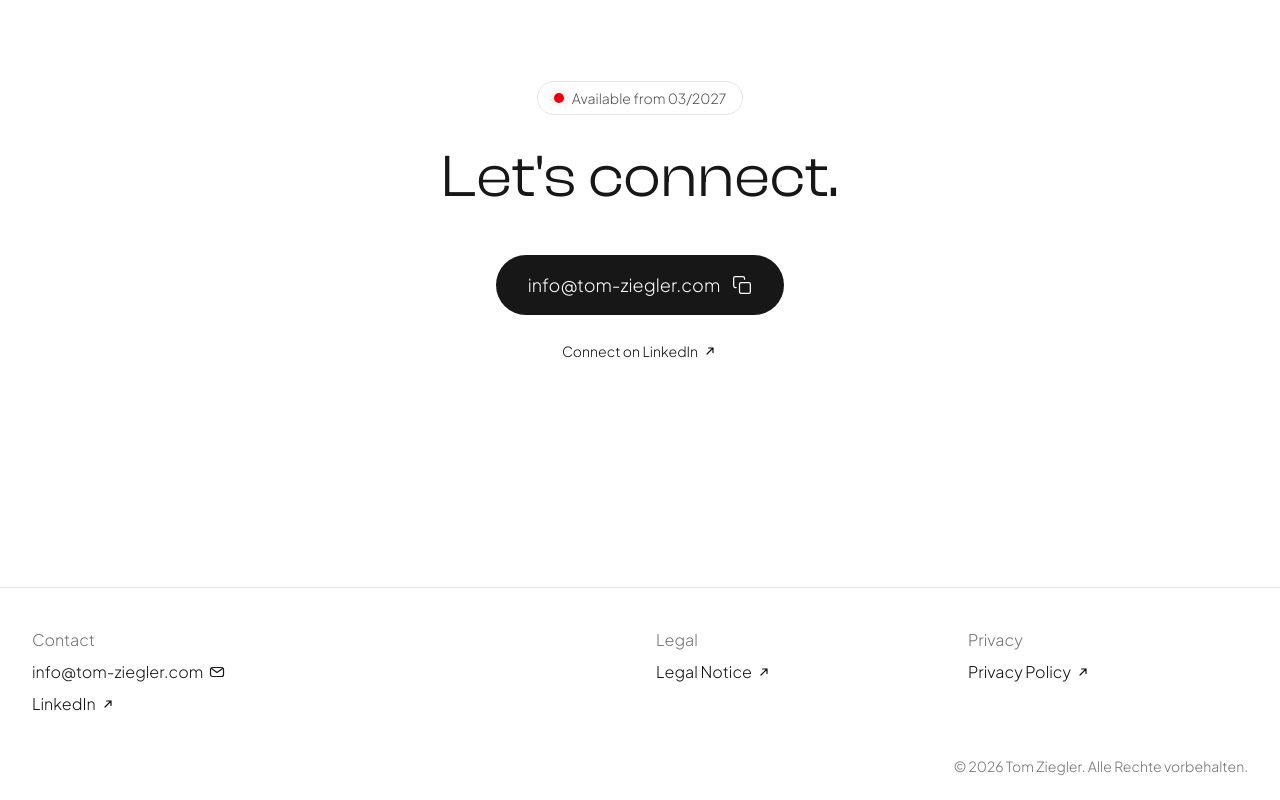
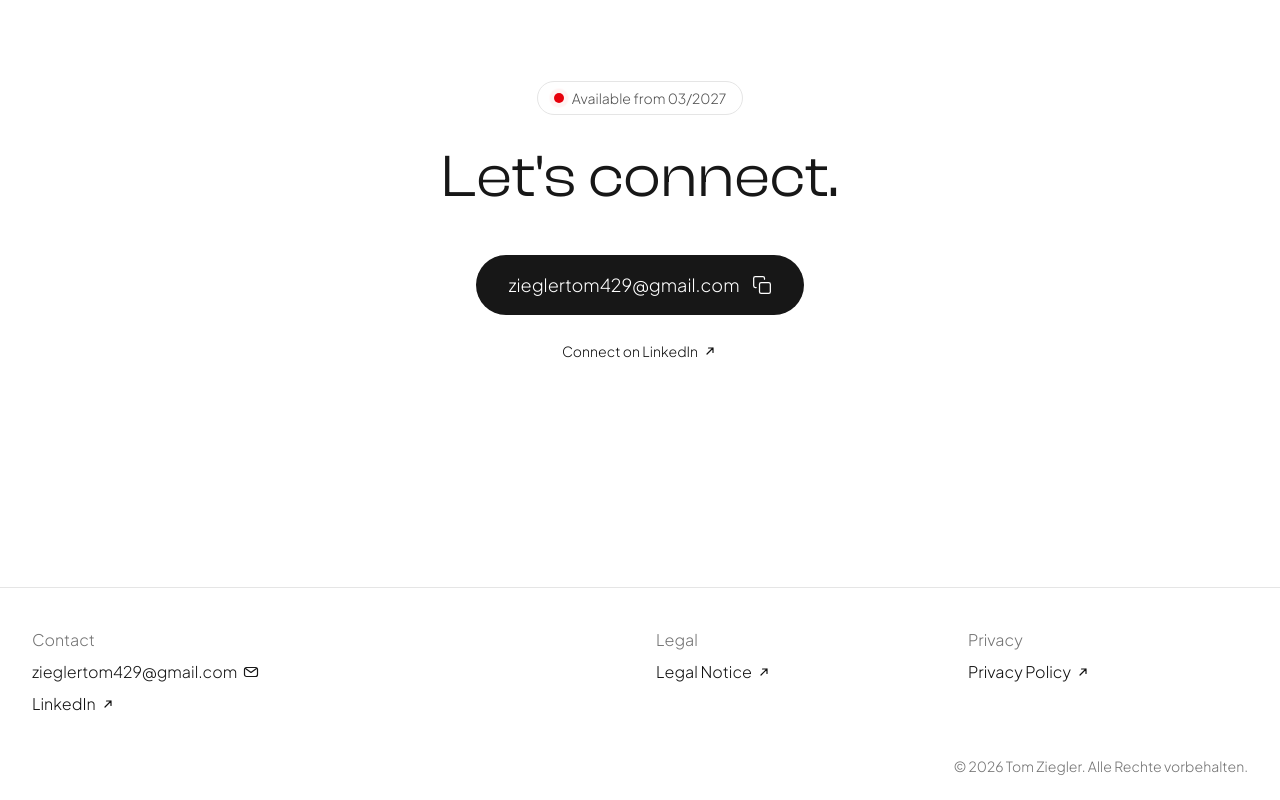
Before and after one commit to tomraphaelz/portfolio, a website: page en/index.html in a window 1280 px wide. Shown: the part 3800-4600 px from the top of the page. Drawn offline with Linux system fonts and the light colour scheme.

Commit message:
Neue Mail

```diff
--- a/en/index.html
+++ b/en/index.html
@@ -996,8 +996,8 @@
       <!-- Actions -->
       <div class="flex flex-col items-center gap-6 project-fadein delay-200">
         <!-- Copy Email Button -->
-        <button id="copy-email-btn" class="group relative inline-flex items-center justify-center gap-3 bg-neutral-900 text-white rounded-full px-8 py-4 text-lg font-light transition-all hover:scale-105 hover:bg-neutral-800 focus-visible:outline-none focus-visible:ring-2 focus-visible:ring-red-600 focus-visible:ring-offset-2 min-w-[280px]" aria-label="Copy Email Address" data-email="info@tom-ziegler.com">
-          <span id="copy-email-text">info@tom-ziegler.com</span>
+        <button id="copy-email-btn" class="group relative inline-flex items-center justify-center gap-3 bg-neutral-900 text-white rounded-full px-8 py-4 text-lg font-light transition-all hover:scale-105 hover:bg-neutral-800 focus-visible:outline-none focus-visible:ring-2 focus-visible:ring-red-600 focus-visible:ring-offset-2 min-w-[320px]" aria-label="Copy Email Address" data-email="zieglertom429@gmail.com">
+          <span id="copy-email-text">zieglertom429@gmail.com</span>
           <svg id="copy-email-icon" xmlns="http://www.w3.org/2000/svg" viewBox="0 0 24 24" fill="none" stroke="currentColor" stroke-width="1.5" stroke-linecap="round" stroke-linejoin="round" class="w-5 h-5 transition-transform group-hover:scale-110">
             <rect x="9" y="9" width="13" height="13" rx="2" ry="2"></rect>
             <path d="M5 15H4a2 2 0 0 1-2-2V4a2 2 0 0 1 2-2h9a2 2 0 0 1 2 2v1"></path>
@@ -1022,8 +1022,8 @@
   <footer id="footer" class="w-full max-w-7xl mx-auto border-t border-neutral-200 pt-10 pb-6 px-6 md:px-8 grid grid-cols-1 md:grid-cols-4 gap-8 text-sm md:text-base">
     <div class="md:col-span-2 flex flex-col gap-2">
       <span class="font-light text-neutral-500">Contact</span>
-      <a href="mailto:info@tom-ziegler.com" class="text-neutral-900 hover:underline transition-colors inline-flex items-center group font-light">
-        info@tom-ziegler.com
+      <a href="mailto:zieglertom429@gmail.com" class="text-neutral-900 hover:underline transition-colors inline-flex items-center group font-light">
+        zieglertom429@gmail.com
         <svg xmlns="http://www.w3.org/2000/svg" viewBox="0 0 20 20" fill="none" class="inline w-5 h-5 ml-1 align-baseline transition-transform duration-200 group-hover:translate-x-1 group-hover:-translate-y-1" style="stroke:#000000">
           <rect x="3.5" y="5.5" width="13" height="9" rx="2" stroke="currentColor" stroke-width="1.2"/>
           <path d="M4.5 6.5l5.5 4 5.5-4" stroke="currentColor" stroke-width="1.2" stroke-linecap="round" stroke-linejoin="round"/>
```
Also changed, not shown: datenschutz.html (+1 -1 lines), impressum.html (+1 -1 lines), index.html (+4 -4 lines), src/output.css.
